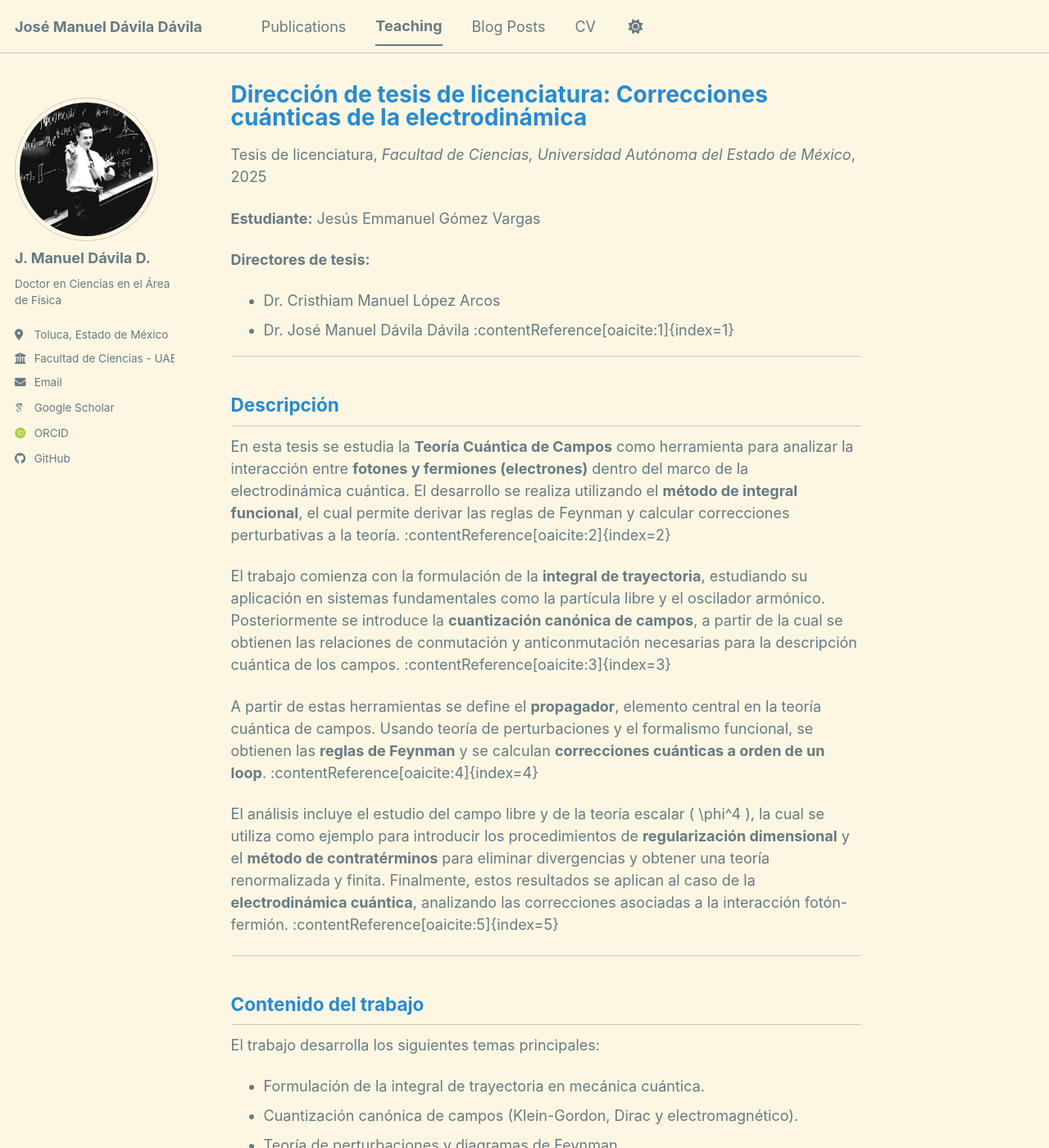
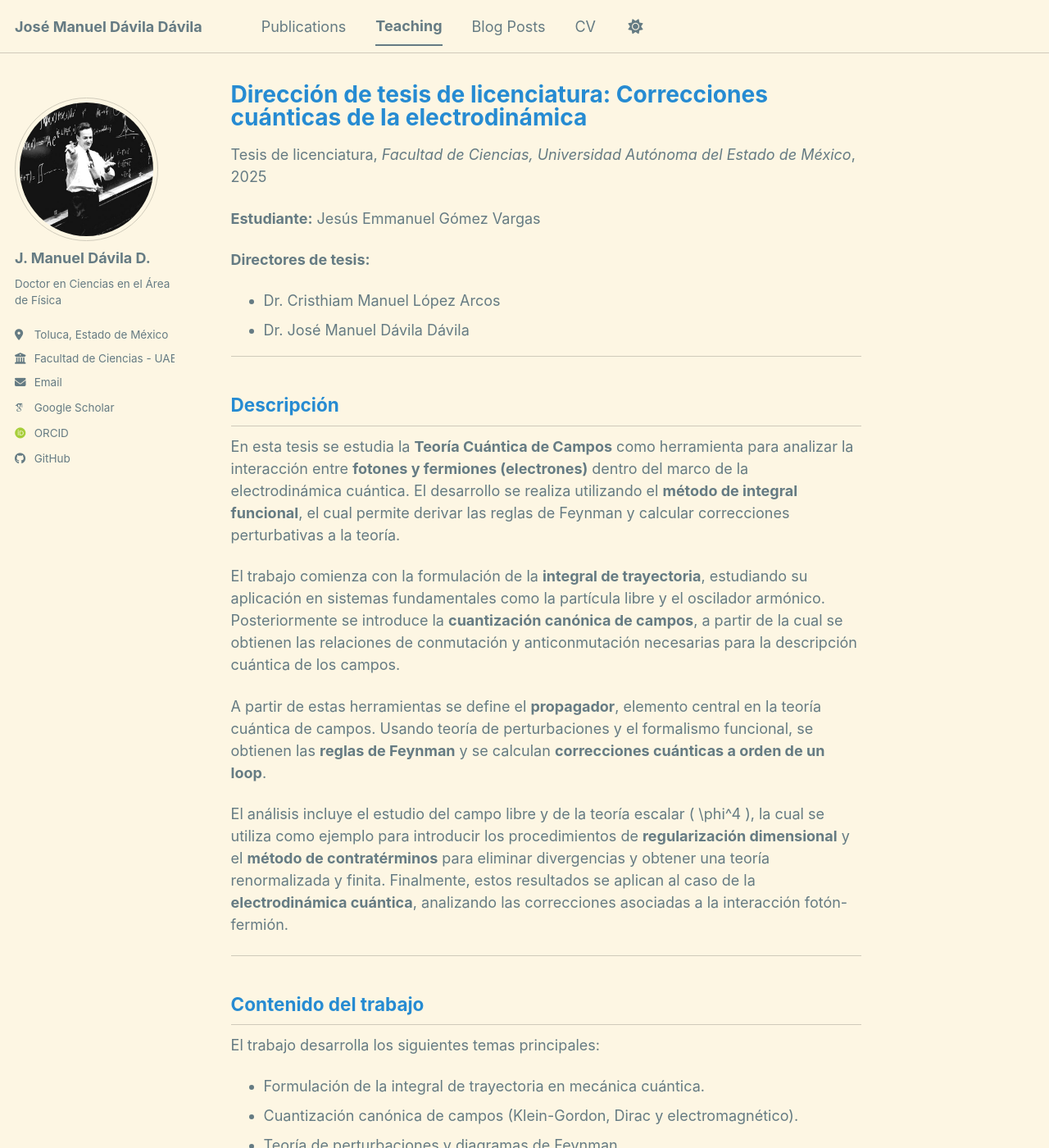
Before and after one commit to jmdaviladr/jmdaviladr.github.io, a Jekyll site: the page built from _teaching/2025-correcciones-cuanticas-electrodinamica.md, in a window 1280 px wide and 1400 px high. Shown: the whole window at 82% size. Built offline with Jekyll 4.4.1, drawn with Linux system fonts in a browser that asks for light colours; some web fonts are replaced; a script bundle is joined from its source files by our own code; library files that are not in the unit come from our copies; some of the changed text lies outside the part shown.

Commit message:
Update 2025-correcciones-cuanticas-electrodinamica.md

```diff
--- a/_teaching/2025-correcciones-cuanticas-electrodinamica.md
+++ b/_teaching/2025-correcciones-cuanticas-electrodinamica.md
@@ -14,19 +14,19 @@ location: "Estado de México, México"
 
 **Directores de tesis:**
 - Dr. Cristhiam Manuel López Arcos
-- Dr. José Manuel Dávila Dávila :contentReference[oaicite:1]{index=1}
+- Dr. José Manuel Dávila Dávila
 
 ---
 
 ## Descripción
 
-En esta tesis se estudia la **Teoría Cuántica de Campos** como herramienta para analizar la interacción entre **fotones y fermiones (electrones)** dentro del marco de la electrodinámica cuántica. El desarrollo se realiza utilizando el **método de integral funcional**, el cual permite derivar las reglas de Feynman y calcular correcciones perturbativas a la teoría. :contentReference[oaicite:2]{index=2}
+En esta tesis se estudia la **Teoría Cuántica de Campos** como herramienta para analizar la interacción entre **fotones y fermiones (electrones)** dentro del marco de la electrodinámica cuántica. El desarrollo se realiza utilizando el **método de integral funcional**, el cual permite derivar las reglas de Feynman y calcular correcciones perturbativas a la teoría.
 
-El trabajo comienza con la formulación de la **integral de trayectoria**, estudiando su aplicación en sistemas fundamentales como la partícula libre y el oscilador armónico. Posteriormente se introduce la **cuantización canónica de campos**, a partir de la cual se obtienen las relaciones de conmutación y anticonmutación necesarias para la descripción cuántica de los campos. :contentReference[oaicite:3]{index=3}
+El trabajo comienza con la formulación de la **integral de trayectoria**, estudiando su aplicación en sistemas fundamentales como la partícula libre y el oscilador armónico. Posteriormente se introduce la **cuantización canónica de campos**, a partir de la cual se obtienen las relaciones de conmutación y anticonmutación necesarias para la descripción cuántica de los campos.
 
-A partir de estas herramientas se define el **propagador**, elemento central en la teoría cuántica de campos. Usando teoría de perturbaciones y el formalismo funcional, se obtienen las **reglas de Feynman** y se calculan **correcciones cuánticas a orden de un loop**. :contentReference[oaicite:4]{index=4}
+A partir de estas herramientas se define el **propagador**, elemento central en la teoría cuántica de campos. Usando teoría de perturbaciones y el formalismo funcional, se obtienen las **reglas de Feynman** y se calculan **correcciones cuánticas a orden de un loop**.
 
-El análisis incluye el estudio del campo libre y de la teoría escalar \( \phi^4 \), la cual se utiliza como ejemplo para introducir los procedimientos de **regularización dimensional** y el **método de contratérminos** para eliminar divergencias y obtener una teoría renormalizada y finita. Finalmente, estos resultados se aplican al caso de la **electrodinámica cuántica**, analizando las correcciones asociadas a la interacción fotón-fermión. :contentReference[oaicite:5]{index=5}
+El análisis incluye el estudio del campo libre y de la teoría escalar \( \phi^4 \), la cual se utiliza como ejemplo para introducir los procedimientos de **regularización dimensional** y el **método de contratérminos** para eliminar divergencias y obtener una teoría renormalizada y finita. Finalmente, estos resultados se aplican al caso de la **electrodinámica cuántica**, analizando las correcciones asociadas a la interacción fotón-fermión.
 
 ---
 
@@ -39,7 +39,7 @@ El trabajo desarrolla los siguientes temas principales:
 - Teoría de perturbaciones y diagramas de Feynman.
 - Reglas de Feynman para teorías escalares y para QED.
 - Regularización dimensional y renormalización mediante contratérminos.
-- Correcciones cuánticas a orden **1-loop** en electrodinámica cuántica. :contentReference[oaicite:6]{index=6}
+- Correcciones cuánticas a orden **1-loop** en electrodinámica cuántica.
 
 ---
 
```
